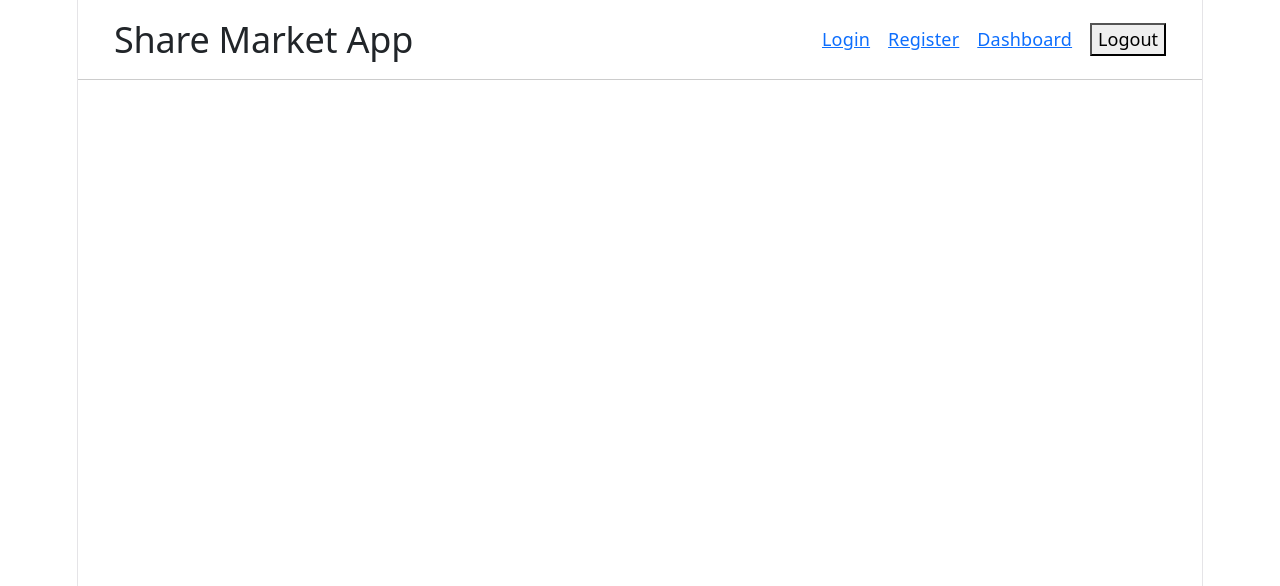
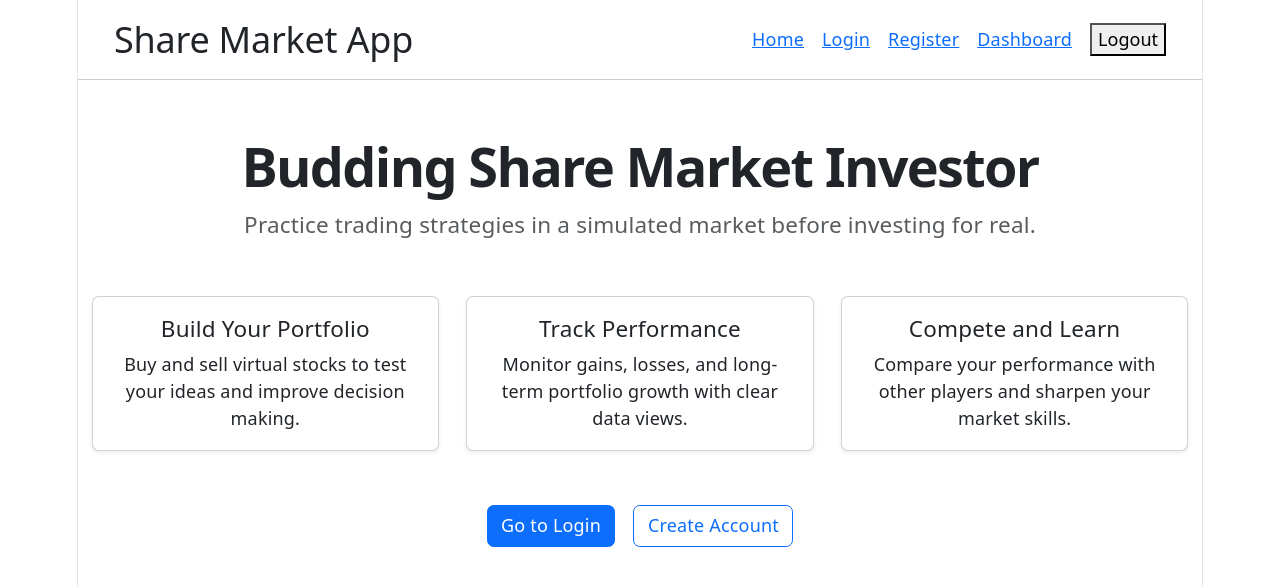
Before and after one commit to PeerAjay/Budding-Share-Market-Investor-App, a React app in the folder frontend/: page /home in a window 1280 px wide. Shown: the top 586 px of the page. Built offline with nearby package versions, Linux system fonts and the light colour scheme; the HTML template or start-up script is replaced by a standard one.

Commit message:
Add a new Home page and Home CSS, add a /home route, and add a Home link to the navigation bar

```diff
--- a/frontend/src/App.jsx
+++ b/frontend/src/App.jsx
@@ -1,4 +1,5 @@
 import { Routes, Route, useLocation } from 'react-router-dom'
+import Home from './pages/Home'
 import Login from './pages/Login'
 import Registration from './pages/Registration'
 import Dashboard from './pages/Dashboard'
@@ -36,6 +37,7 @@ function App() {
           path="/dashboard"
           element={<Dashboard onDashboardAction={handleDashboardAction} />}
         />
+        <Route path="/home" element={<Home />} />
       </Routes>
     </>
   )
--- a/frontend/src/components/NavigationBar.jsx
+++ b/frontend/src/components/NavigationBar.jsx
@@ -14,6 +14,7 @@ function NavigationBar({ onLogout }) {
       <h2 style={{ margin: 0 }}>Share Market App</h2>
 
       <div style={{ display: 'flex', gap: '1rem', alignItems: 'center' }}>
+        <Link to="/home">Home</Link>
         <Link to="/">Login</Link>
         <Link to="/register">Register</Link>
         <Link to="/dashboard">Dashboard</Link>
--- /dev/null
+++ b/frontend/src/pages/Home.jsx
@@ -0,0 +1,60 @@
+import { Link } from "react-router-dom";
+
+function Home() {
+    return (
+        <div className="container py-5">
+            <div className="text-center mb-5">
+                <h1 className="display-5 fw-bold">Budding Share Market Investor</h1>
+                <p className="lead text-muted">
+                    Practice trading strategies in a simulated market before investing for real.
+                </p>
+            </div>
+
+            <div className="row g-4">
+                <div className="col-md-4">
+                    <div className="card h-100 shadow-sm">
+                        <div className="card-body">
+                            <h5 className="card-title">Build Your Portfolio</h5>
+                            <p className="card-text">
+                                Buy and sell virtual stocks to test your ideas and improve decision making.
+                            </p>
+                        </div>
+                    </div>
+                </div>
+
+                <div className="col-md-4">
+                    <div className="card h-100 shadow-sm">
+                        <div className="card-body">
+                            <h5 className="card-title">Track Performance</h5>
+                            <p className="card-text">
+                                Monitor gains, losses, and long-term portfolio growth with clear data views.
+                            </p>
+                        </div>
+                    </div>
+                </div>
+
+                <div className="col-md-4">
+                    <div className="card h-100 shadow-sm">
+                        <div className="card-body">
+                            <h5 className="card-title">Compete and Learn</h5>
+                            <p className="card-text">
+                                Compare your performance with other players and sharpen your market skills.
+                            </p>
+                        </div>
+                    </div>
+                </div>
+            </div>
+
+            <div className="text-center mt-5 d-flex justify-content-center gap-3">
+                <Link to="/" className="btn btn-primary">
+                    Go to Login
+                </Link>
+                <Link to="/register" className="btn btn-outline-primary">
+                    Create Account
+                </Link>
+            </div>
+        </div>
+    );
+}
+
+export default Home;
```
Also changed, not shown: frontend/src/pages/Home.css (added).
